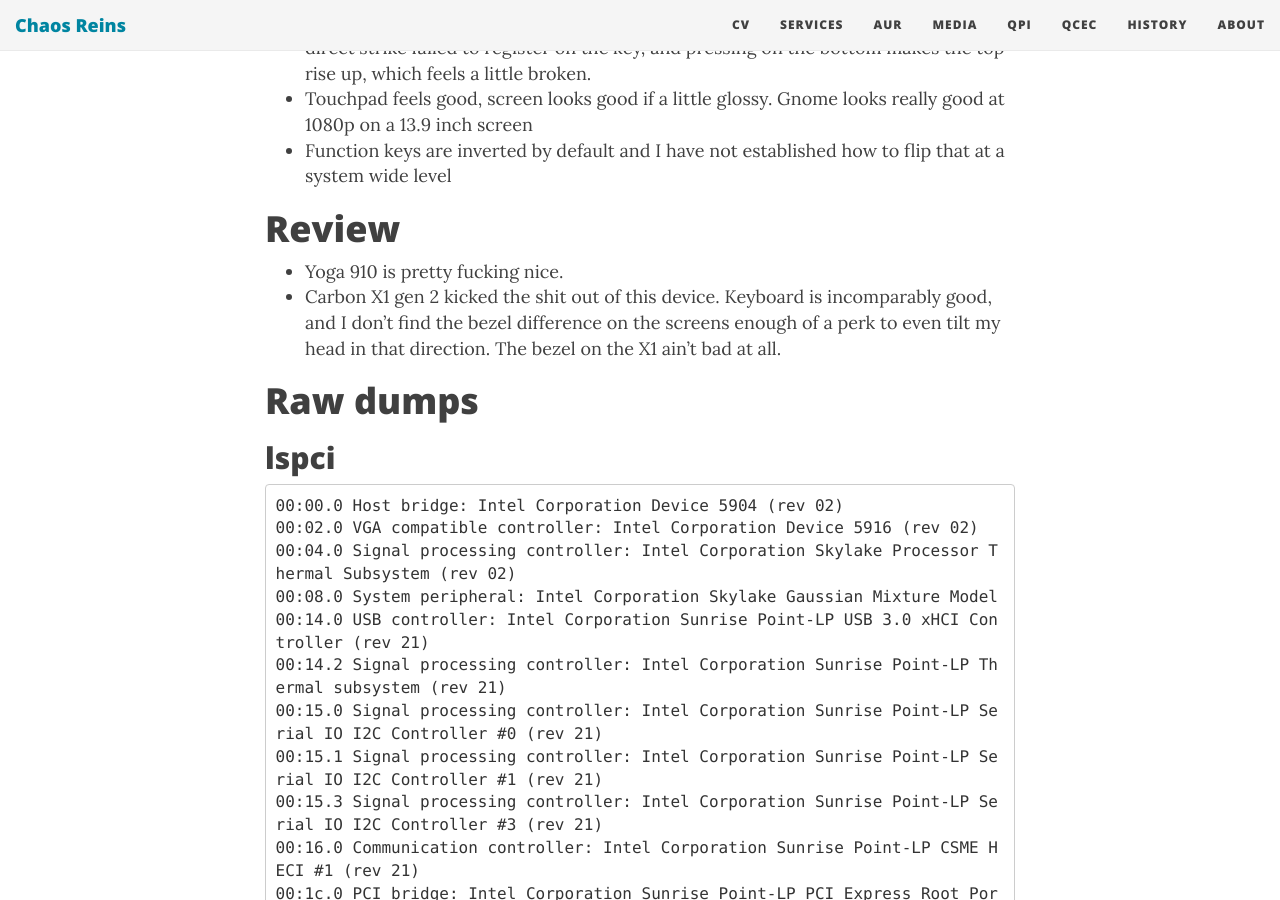
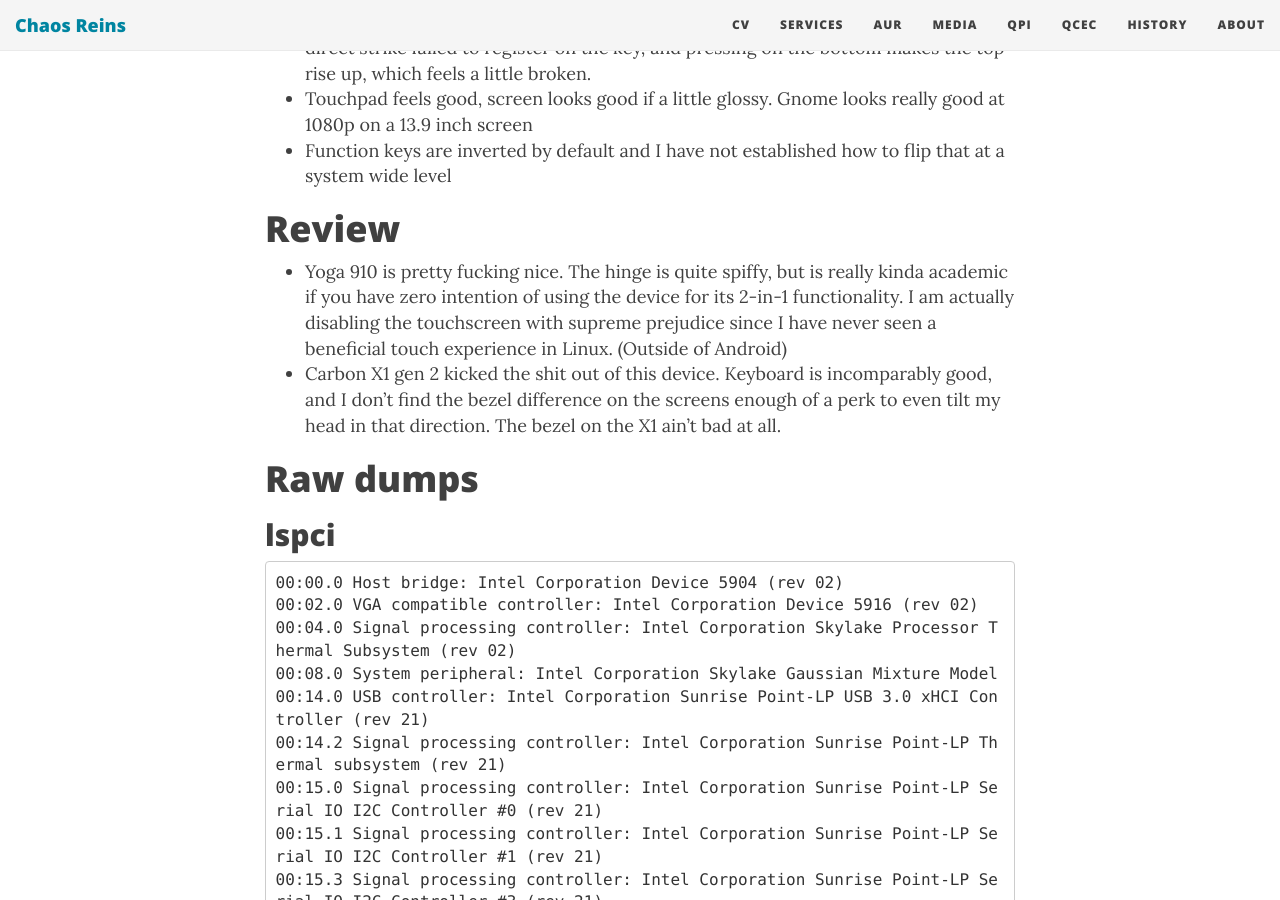
Before and after one commit to sirspudd/sirspudd.github.io, a Jekyll site: the page built from _posts/2016-11-14-arch-yoga-910.md, in a window 1280 px wide and 900 px high, scrolled down 3449 px. Built offline with Jekyll 4.4.1, drawn with Linux system fonts in a browser that asks for light colours; nearby versions of some CDN libraries; comment, search, counter and statistics services are not loaded.

Commit message:
Address hinge
Change-Id: I6d63e4a567591badd09b9028beb154d133bb9c22

```diff
--- a/_posts/2016-11-14-arch-yoga-910.md
+++ b/_posts/2016-11-14-arch-yoga-910.md
@@ -59,7 +59,7 @@
 
 # Review
 
-* Yoga 910 is pretty fucking nice.
+* Yoga 910 is pretty fucking nice. The hinge is quite spiffy, but is really kinda academic if you have zero intention of using the device for its 2-in-1 functionality. I am actually disabling the touchscreen with supreme prejudice since I have never seen a beneficial touch experience in Linux. (Outside of Android)
 * Carbon X1 gen 2 kicked the shit out of this device. Keyboard is incomparably good, and I don't find the bezel difference on the screens enough of a perk to even tilt my head in that direction. The bezel on the X1 ain't bad at all.
 
 # Raw dumps
```
